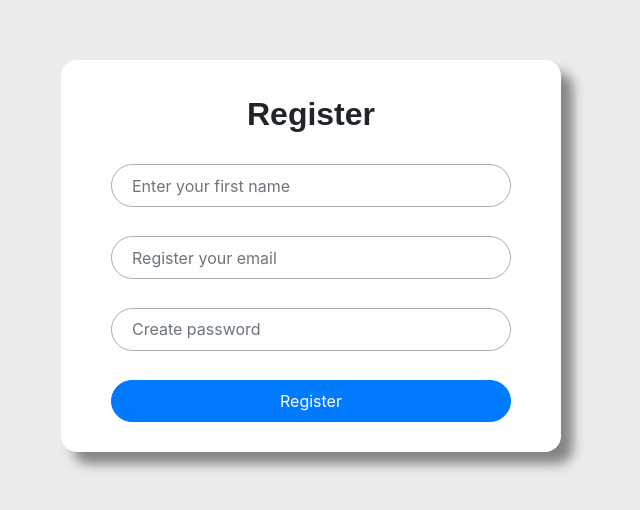
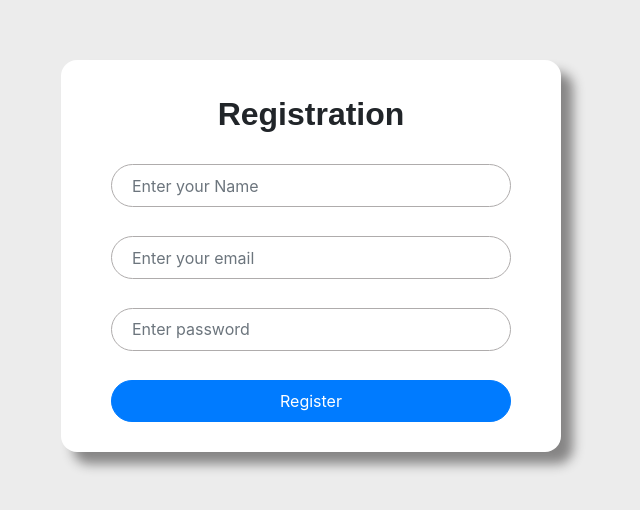
Before and after one commit to ankesai8/FrontEnd-URL, a React (Create React App) app: page /register in a window 1280 px wide. Shown: the part 144-654 px from the top of the page, without its empty margins (329-969 px from the left). Built offline with nearby package versions, Linux system fonts and the light colour scheme.

Commit message:
Update registerForm.js

```diff
--- a/src/components/registerForm.js
+++ b/src/components/registerForm.js
@@ -13,7 +13,7 @@ function RegisterForm() {
 //   addeing new user data to database
   async function registerNew() {
     try {
-      const response = await axios.post("https://suraj-url-backend.herokuapp.com/user/register", {
+      const response = await axios.post("https://url-short-ner-6.herokuapp.com//user/register", {
         email: name,
         password: password,
         name: firstName,
@@ -51,49 +51,17 @@ function RegisterForm() {
       <div className="containers">
         <div className="form">
           <form onSubmit={handleSubmit}>
-            <div className="titles">
-              <p className="welcome">Register</p>
-            </div>
+            <div className="titles"><p className="welcome">Registration</p></div>
 
-            <input
-              className="form-control text"
-              type="text"
-              value={firstName}
-              name="firstName"
-              placeholder="Enter your first name"
-              required
-              onChange={handleChange}
-            ></input>
-            <br />
+           <input className="form-control text" type="text" value={firstName} name="firstName" placeholder="Enter your Name" required onChange={handleChange} ></input>
+           <br />
+           <input className="form-control text" type="email" value={name} name="userName" placeholder="Enter your email" required onChange={handleChange} ></input>
+           <br />
+           <input className="form-control text" type="password" value={password} name="password" placeholder="Enter password" required onChange={handleChange} ></input>
+           <br />
+           <button type="submit" className="btn-lg btn-block btn btn-primary btns" >Register</button>
 
-            <input
-              className="form-control text"
-              type="email"
-              value={name}
-              name="userName"
-              placeholder="Register your email"
-              required
-              onChange={handleChange}
-            ></input>
-            <br />
 
-            <input
-              className="form-control text"
-              type="password"
-              value={password}
-              name="password"
-              placeholder="Create password"
-              onChange={handleChange}
-              required
-            ></input>
-            <br />
-
-            <button
-              type="submit"
-              className="btn-lg btn-block btn btn-primary btns"
-            >
-              Register
-            </button>
           </form>
         </div>
       </div>
```
